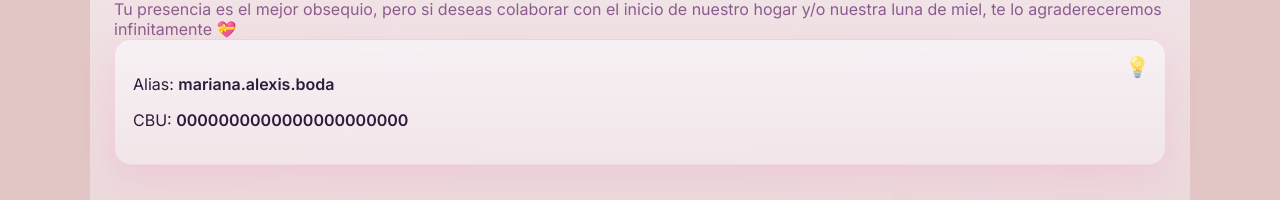
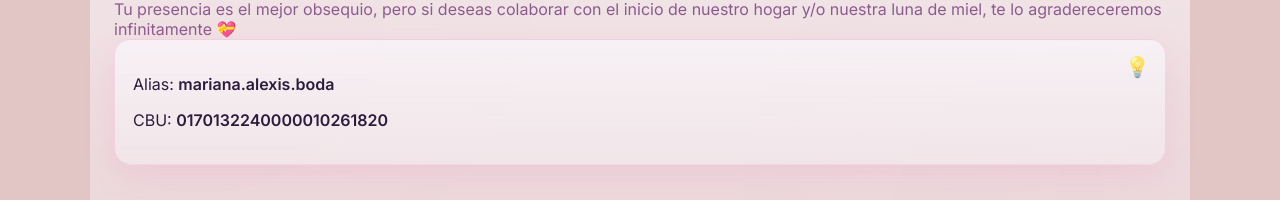
Before and after one commit to AlexisWeber98/wedding, a React (Vite) app: page / in a window 1280 px wide. Shown: the part 4690-4890 px from the top of the page. Built offline with nearby package versions, Linux system fonts and the light colour scheme; no server answers.

Commit message:
Update wedding CBU and head wedding month

```diff
--- a/index.html
+++ b/index.html
@@ -8,7 +8,7 @@
     <link rel="preconnect" href="https://fonts.googleapis.com">
     <link rel="preconnect" href="https://fonts.gstatic.com" crossorigin>
     <link href="https://fonts.googleapis.com/css2?family=Parisienne&family=Playfair+Display:wght@400;700&family=Inter:wght@300;400;600&display=swap" rel="stylesheet">
-    <title>Mariana & Alexis — 20-21 Sept 2025</title>
+    <title>Mariana & Alexis — 20-21 Nov 2025</title>
   </head>
   <body>
     <div id="root"></div>
--- a/src/App.tsx
+++ b/src/App.tsx
@@ -237,7 +237,7 @@ export default function App() {
             Alias: <strong>{alias ?? "mariana.alexis.boda"}</strong>
           </p>
           <p>
-            CBU: <strong>{cbu ?? "0000000000000000000000"}</strong>
+            CBU: <strong>{cbu ?? "0170132240000010261820"}</strong>
           </p>
         </div>
       </section>
```
